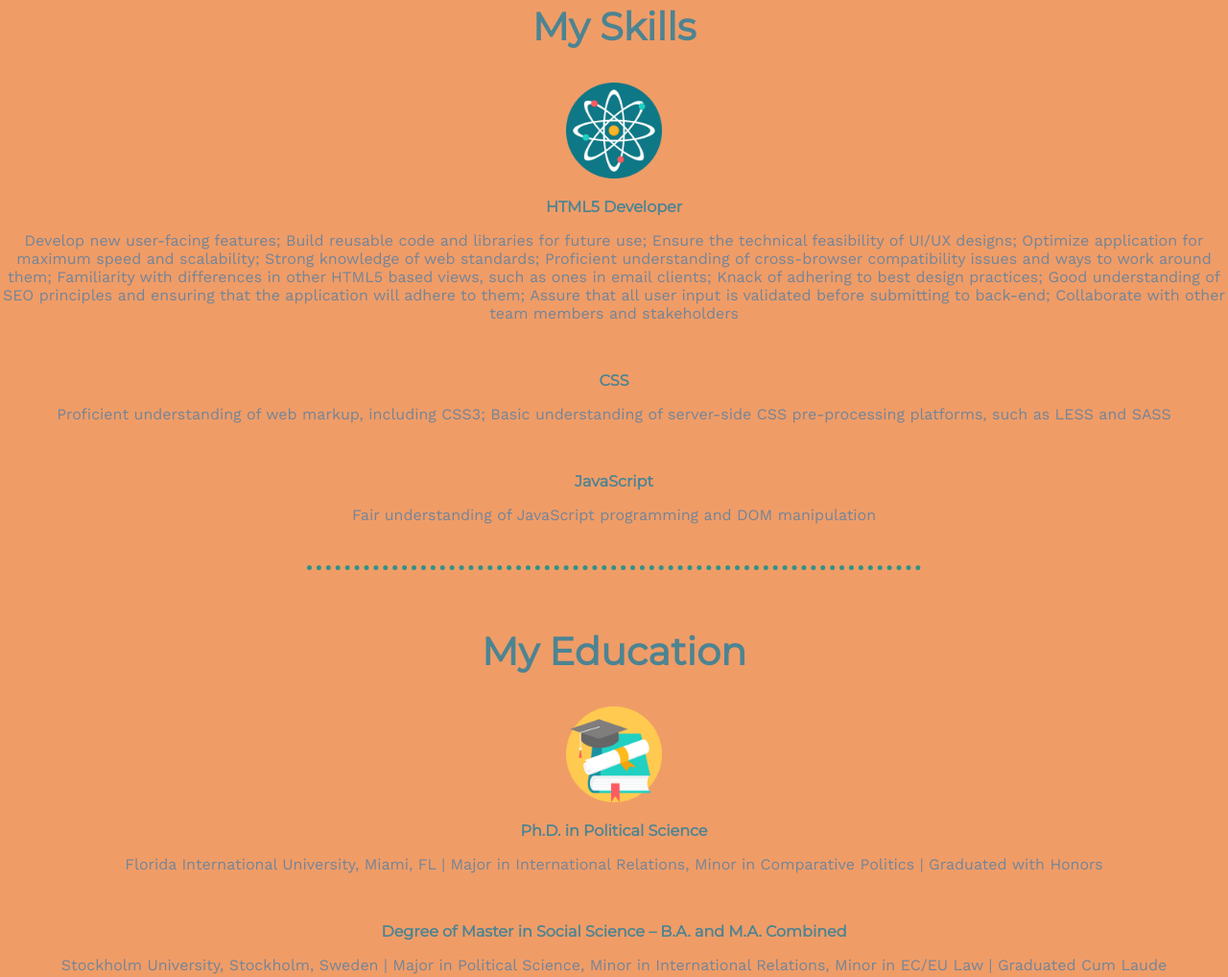
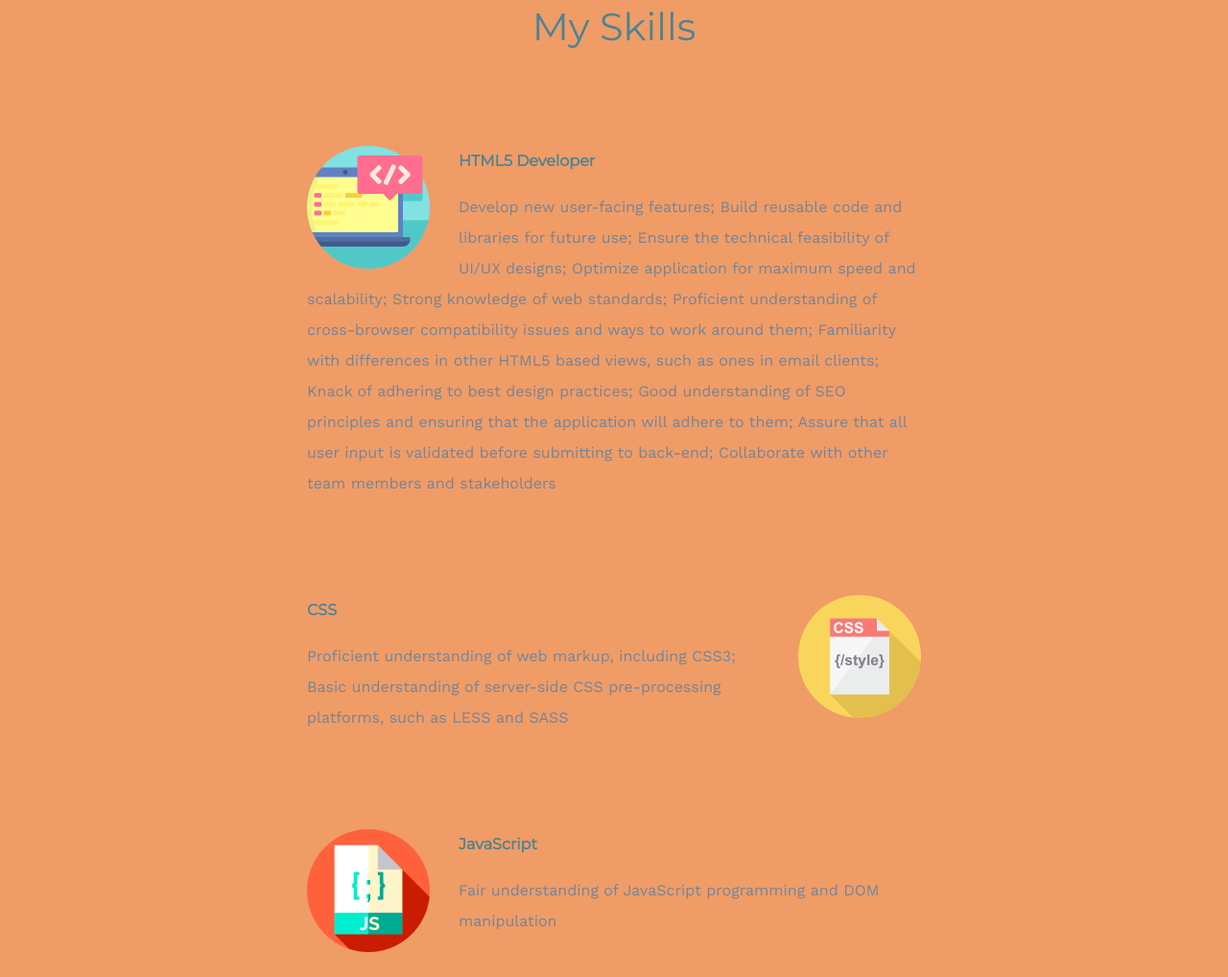
Before and after one commit to lzini/site, a plain HTML site: page index.html in a window 1280 px wide. Shown: the part 1198-2216 px from the top of the page at 96% size. Drawn offline with nearby package versions, Linux system fonts and the light colour scheme; a web font is replaced by a local one.

Commit message:
Add files via upload

```diff
--- a/css/styles.css
+++ b/css/styles.css
@@ -1,4 +1,11 @@
 /************DIV SELECTORS**********/
+.skill-row{
+  width: 50%;
+  margin: 100px auto 100px auto;
+  text-align: left;
+  line-height: 2;
+
+}
 /************TAG SELECTORS**********/
 body {
   margin: 0;
@@ -18,6 +25,7 @@ h2 {
   font-size: 2.5rem;
   font-family: 'Montserrat', sans-serif;
   color: #4c8492;
+  font-weight: normal;
 }
 
 h3 {
@@ -87,14 +95,31 @@ a {
   height: 100px;
   width: 100px;
 }
+.html-img{
+  width: 20%;
+  float: left;
+  margin-right: 30px;
+}
+.css-img{
+  width: 20%;
+  float: right;
+  margin-left: 30px;
+}
+.js-img{
+  width: 20%;
+  float: left;
+  margin-right: 30px;
+}
 
 /************ID SELECTORS**********/
 #contact {
   padding-top: 30px;
 }
-#copyr{
+
+#copyr {
   padding-bottom: 30px;
 }
+
 /************PSEUDO SELECTORS**********/
 a:link {
   text-decoration: none;
--- a/index.html
+++ b/index.html
@@ -27,23 +27,29 @@
     <hr><br>
     <div class="skills">
       <h2>My Skills</h2>
+
       <div class="skill-row">
-        <img class="skills-img" src="img/physics.png" alt="skills img">
+        <img class="html-img" src="img/coding.png" alt="html5 img" />
         <h3>HTML5 Developer</h3>
         <p>Develop new user-facing features; Build reusable code and libraries for future use; Ensure the technical feasibility of UI/UX designs; Optimize application for maximum speed and scalability; Strong knowledge of web standards; Proficient
           understanding of cross-browser compatibility issues and ways to work around them; Familiarity with differences in other HTML5 based views, such as ones in email clients; Knack of adhering to best design practices; Good understanding of SEO
           principles and ensuring that the application will adhere to them; Assure that all user input is validated before submitting to back-end; Collaborate with other team members and stakeholders</p>
-      </div><br>
+      </div>
+
       <div class="skill-row">
+        <img class="css-img" src="img/css.png" alt="css img" />
         <h3>CSS</h3>
         <p>Proficient understanding of web markup, including CSS3; Basic understanding of server-side CSS pre-processing platforms, such as LESS and SASS</p>
-      </div><br>
-      <div>
+      </div>
+
+      <div class="skill-row">
+        <img class="js-img" src="img/js.png" alt="js img" />
         <h3>JavaScript</h3>
         <p>Fair understanding of JavaScript programming and DOM manipulation</p>
       </div>
+
     </div><br>
-    <hr><br>
+    <hr>
 
 
     <div class="education">
```
Also changed, not shown: img/coding.png (added), img/css.png (added), img/js.png (added).
